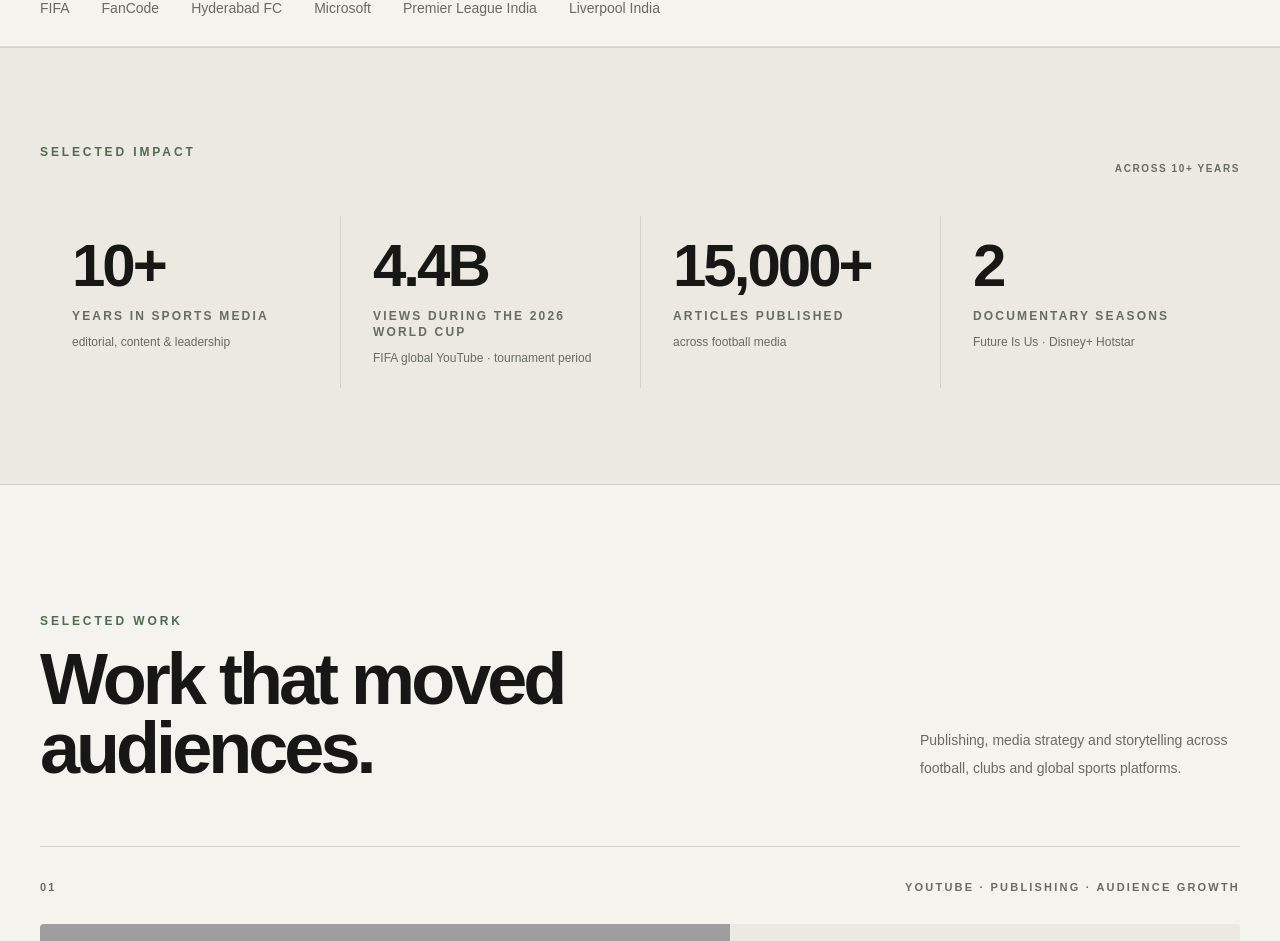
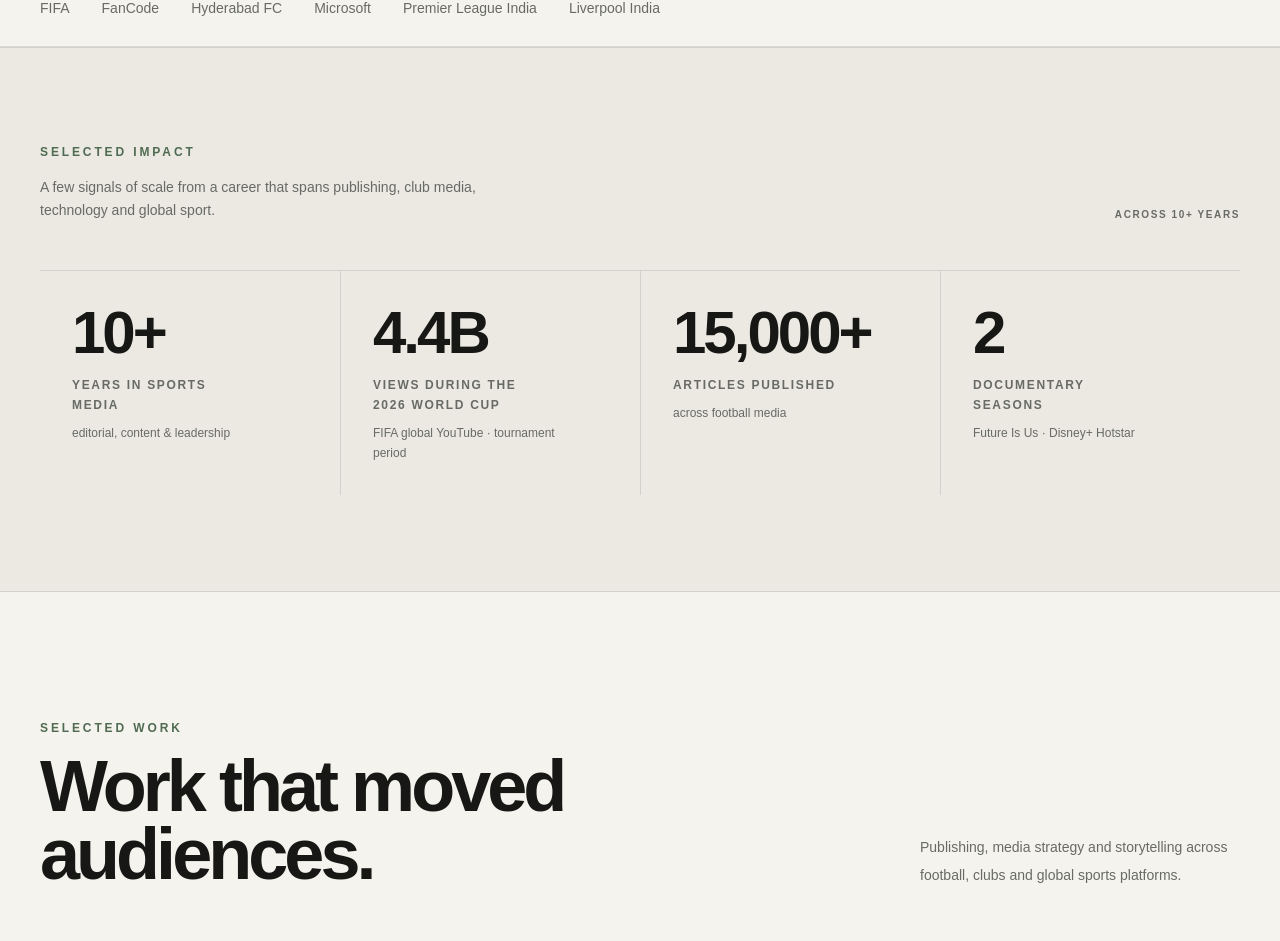
Before and after one commit to AakarshBot/aakars-portfolio-v2, a Next.js app: page / in a window 1280 px wide. Shown: the part 914-1855 px from the top of the page. Built offline with nearby package versions, Linux system fonts and the light colour scheme; grey boxes are pictures that could not be loaded.

Commit message:
Polish selected impact presentation

```diff
--- a/src/components/Impact.tsx
+++ b/src/components/Impact.tsx
@@ -5,16 +5,21 @@ export function Impact() {
   return (
     <section id="impact" className="border-y border-black/10 bg-[var(--surface)]">
       <div className="mx-auto max-w-7xl px-6 py-20 lg:px-10 lg:py-24">
-        <div className="mb-10 flex items-end justify-between gap-6">
-          <SectionLabel>Selected impact</SectionLabel>
+        <div className="mb-12 flex items-end justify-between gap-6">
+          <div>
+            <SectionLabel>Selected impact</SectionLabel>
+            <p className="mt-4 max-w-md text-sm leading-relaxed text-[var(--muted)]">
+              A few signals of scale from a career that spans publishing, club media, technology and global sport.
+            </p>
+          </div>
           <span className="hidden text-[10px] font-semibold tracking-[0.16em] text-[var(--muted)] uppercase md:block">Across 10+ years</span>
         </div>
-        <div className="grid grid-cols-2 lg:grid-cols-4">
+        <div className="grid grid-cols-2 border-t border-black/10 lg:grid-cols-4">
           {metrics.map((metric, index) => (
-            <div key={metric.label} className={`py-5 lg:px-8 ${index > 0 ? "lg:border-l lg:border-black/10" : ""}`}>
+            <div key={metric.label} className={`min-h-[150px] border-b border-black/10 py-7 lg:min-h-[190px] lg:border-b-0 lg:px-8 lg:py-8 ${index % 2 === 1 ? "border-l border-black/10" : ""} ${index >= 2 ? "lg:border-l" : ""}`}>
               <div className="text-4xl font-semibold tracking-[-0.05em] md:text-6xl">{metric.value}</div>
-              <div className="mt-3 text-xs font-semibold tracking-[0.18em] text-[var(--muted)] uppercase">{metric.label}</div>
-              {metric.note && <div className="mt-2 text-xs leading-5 text-[var(--muted)]">{metric.note}</div>}
+              <div className="mt-3 max-w-[180px] text-xs font-semibold leading-5 tracking-[0.14em] text-[var(--muted)] uppercase">{metric.label}</div>
+              {metric.note && <div className="mt-2 max-w-[210px] text-xs leading-5 text-[var(--muted)]">{metric.note}</div>}
             </div>
           ))}
         </div>
```
